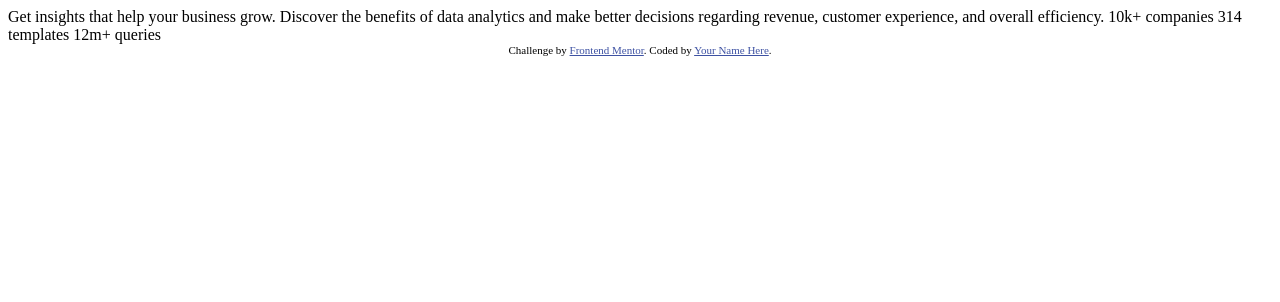
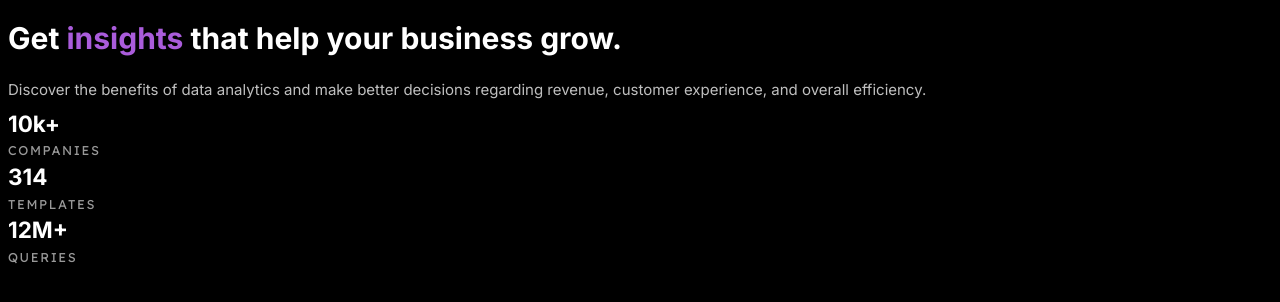
Before and after one commit to mijburgh-beukes/stats-preview-card, a plain HTML site: page index.html in a window 1280 px wide. Drawn offline with Linux system fonts and the light colour scheme.

Commit message:
Add initial structure and text styles

```diff
--- a/index.html
+++ b/index.html
@@ -8,22 +8,40 @@
 
   <title>Frontend Mentor | Stats preview card component</title>
 
-  <!-- Feel free to remove these styles or customise in your own stylesheet 👍 -->
-  <style>
-    .attribution { font-size: 11px; text-align: center; }
-    .attribution a { color: hsl(228, 45%, 44%); }
-  </style>
+  <link rel="stylesheet" href="style.css">
 </head>
 <body>
 
-  Get insights that help your business grow.
+  <div class="container">
+    <div class="text-content">
+      <header class="intro">
+        <h1>Get <span class="accent">insights</span> that help your business grow.</h1>
+        <p>Discover the benefits of data analytics and make better decisions regarding revenue, customer
+        experience, and overall efficiency.</p>
+        </header>
+      <section class="stats">
+        <div class="stat">
+          <h2>10k+</h2>
+          <p>companies</p>
+        </div>
+        <div class="stat">
+          <h2>314</h2>
+          <p>templates</p>
+        </div>
+        <div class="stat">
+          <h2 class="uppercase">12m+</h2>
+          <p>queries</p>
+        </div>
+      </section>
+    </div>
+    <div class="image">
 
-  Discover the benefits of data analytics and make better decisions regarding revenue, customer
-  experience, and overall efficiency.
+    </div>
+  </div>
 
-  10k+ companies
-  314 templates
-  12m+ queries
+
+
+
 
   <div class="attribution">
     Challenge by <a href="https://www.frontendmentor.io?ref=challenge" target="_blank">Frontend Mentor</a>.
--- /dev/null
+++ b/style.css
@@ -0,0 +1,49 @@
+@import url('https://fonts.googleapis.com/css2?family=Inter:wght@400;700&display=swap');
+
+@import url('https://fonts.googleapis.com/css2?family=Inter:wght@400;700&family=Lexend+Deca&display=swap');
+
+body {
+  font-size: 15px;
+  background-color: black;
+}
+
+h1 {
+  color: white;
+  font-family: Inter;
+  font-weight: 700;
+}
+
+h2 {
+  color: white;
+  font-family: Inter;
+  font-weight: 700;
+  line-height: 0rem;
+}
+
+p {
+  color: hsla(0, 0%, 100%, 0.75);
+  font-family: Inter;
+  font-weight: 400;
+  line-height: 1.8rem;
+}
+
+.stat p {
+  color: hsla(0, 0%, 100%, 0.6);
+  font-family: Lexend Deca;
+  font-size: 0.8rem;
+  text-transform: uppercase;
+  letter-spacing: 0.1rem;
+  line-height: 1rem;
+}
+
+.accent {
+  color: hsl(277, 64%, 61%);
+}
+
+.attribution {
+  display: none;
+}
+
+.uppercase {
+  text-transform: uppercase;
+}
```
